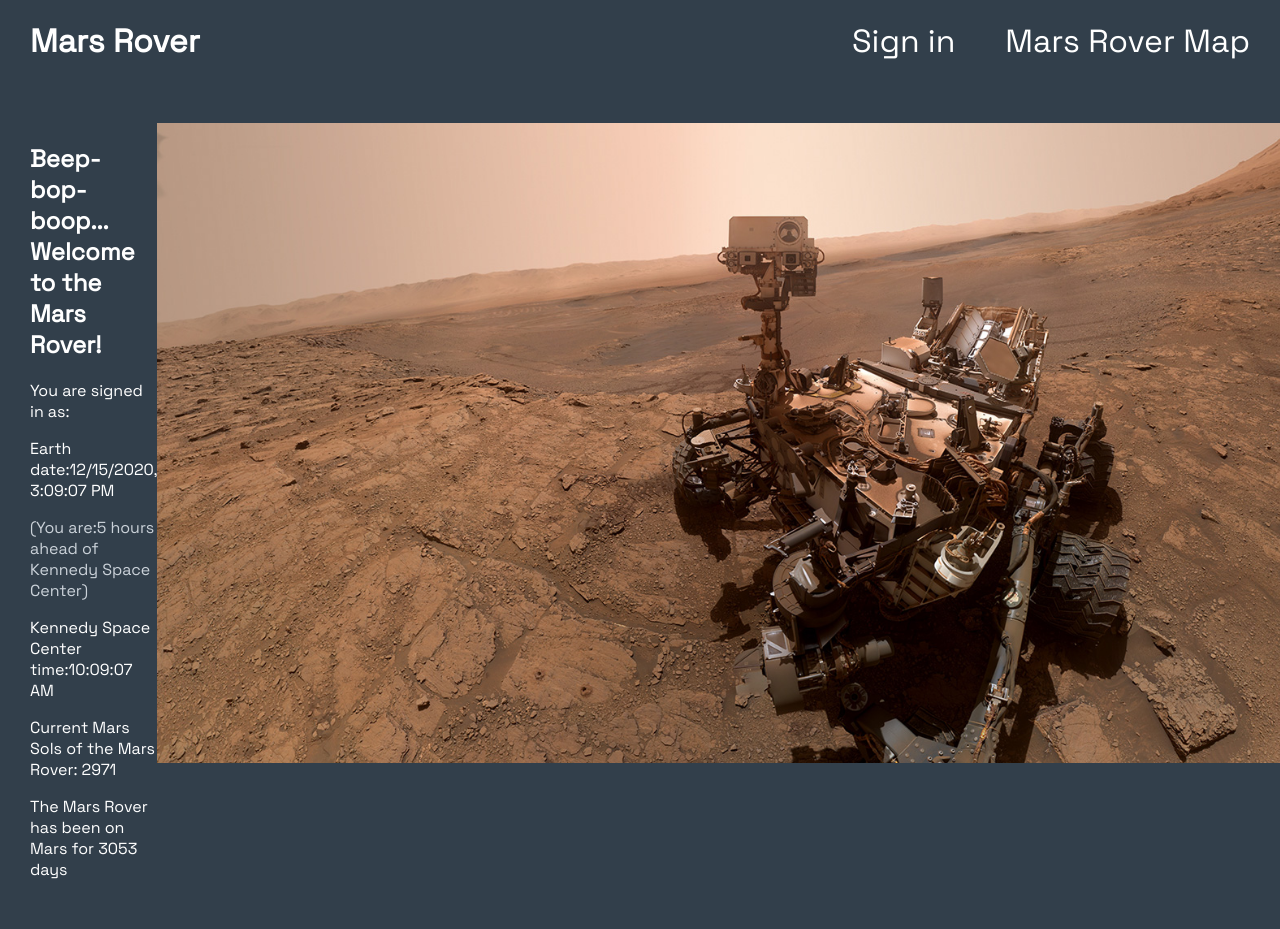
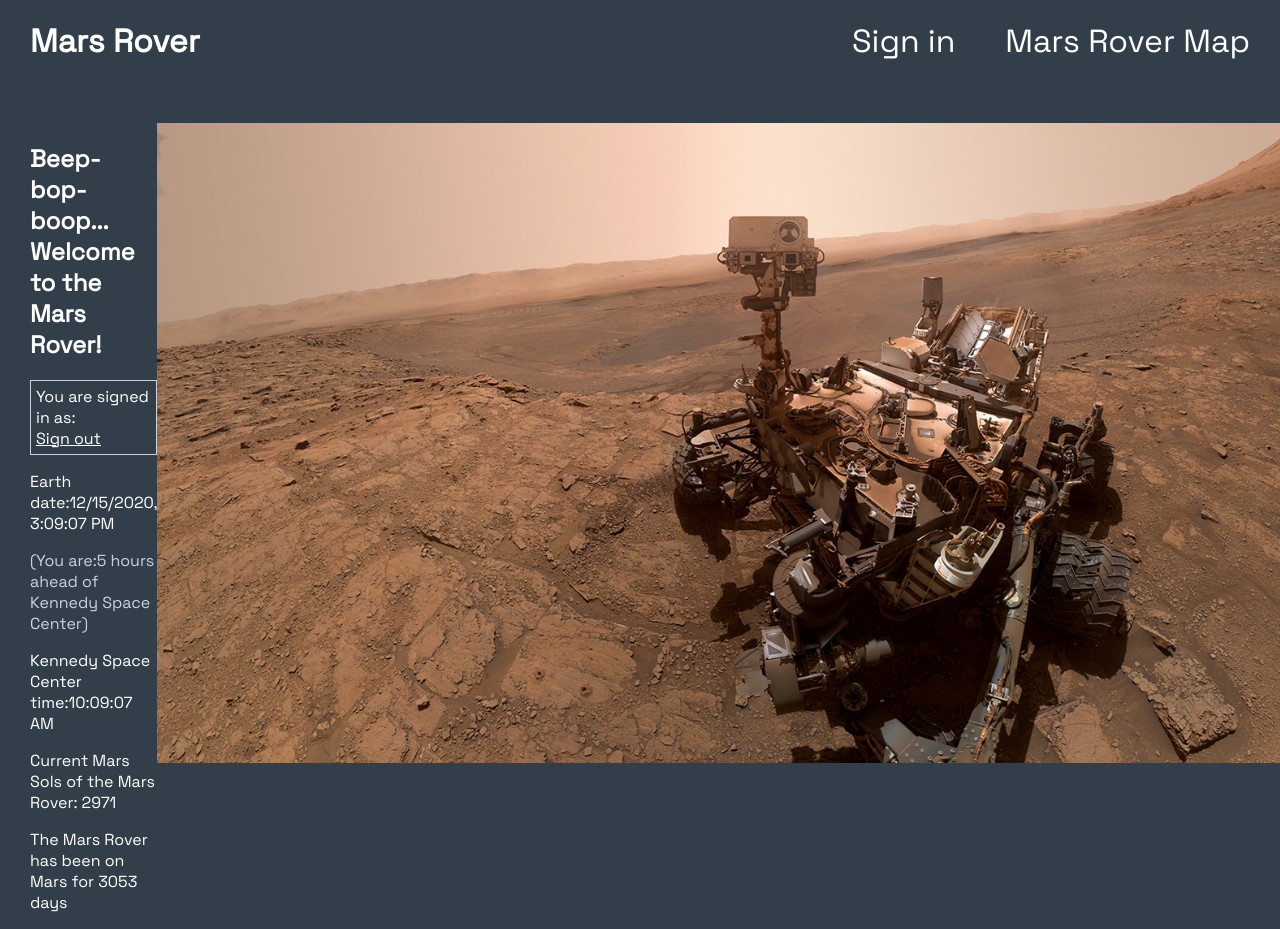
Before and after one commit to leedoughty/mars-rover, a website: page app/homepage/index.html in a window 1280 px wide. Before the commit the page ends 896 px from the top, so only its background shows below. Drawn offline with Linux system fonts and the light colour scheme; no server answers.

Commit message:
MARS-29: Allow a user to log out of their account

```diff
--- a/app/homepage/index.html
+++ b/app/homepage/index.html
@@ -33,6 +33,9 @@
 
         <section class="account-information">
           <span id="account-username">You are signed in as: </span>
+          <div class="logout-container">
+            <a href="/logout" class="logout-link">Sign out</a>
+          </div>
         </section>
 
         <div class="time">
--- a/app/styles/style.css
+++ b/app/styles/style.css
@@ -45,6 +45,15 @@ body {
   text-decoration: underline;
 }
 
+.account-information {
+  border: 1px solid #cbd2d9;
+  padding: 5px;
+}
+
+.logout-link {
+  color: white;
+}
+
 #homepage {
   display: grid;
   margin-top: 40px;
@@ -63,6 +72,7 @@ body {
   width: 50%;
   height: auto;
 }
+
 #intro-image {
   width: 50vw;
   height: auto;
--- a/server/routes/routes.js
+++ b/server/routes/routes.js
@@ -6,6 +6,7 @@ const { checkUserCredentials } = require("../middleware/checkUserCredentials");
 const { setUserJwt } = require("../middleware/setUserJwt");
 const { getUsername } = require("../middleware/getUsername");
 const { registerUser } = require("../middleware/registerUser");
+const { logOut } = require("../middleware/logOut");
 
 const router = express.Router();
 
@@ -23,6 +24,8 @@ router.get("/username", getUsername);
 
 router.get("/photo", getPhotoOfTheDay);
 
+router.get("/logout", logOut);
+
 router.use(
   "/rover",
   passport.authenticate("jwt", { session: false, failureRedirect: "/login" }),
```
Also changed, not shown: server/middleware/logOut.js (added, +8 -0 lines).
